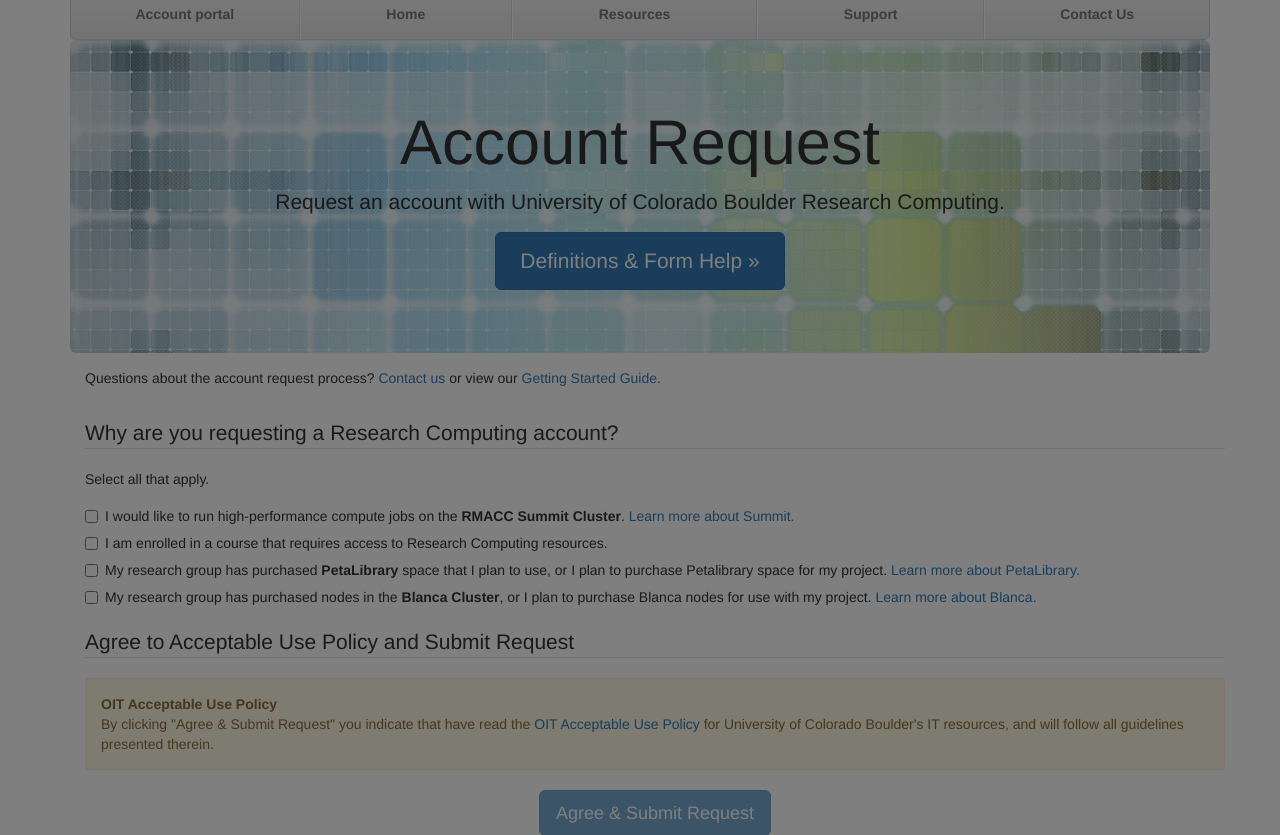
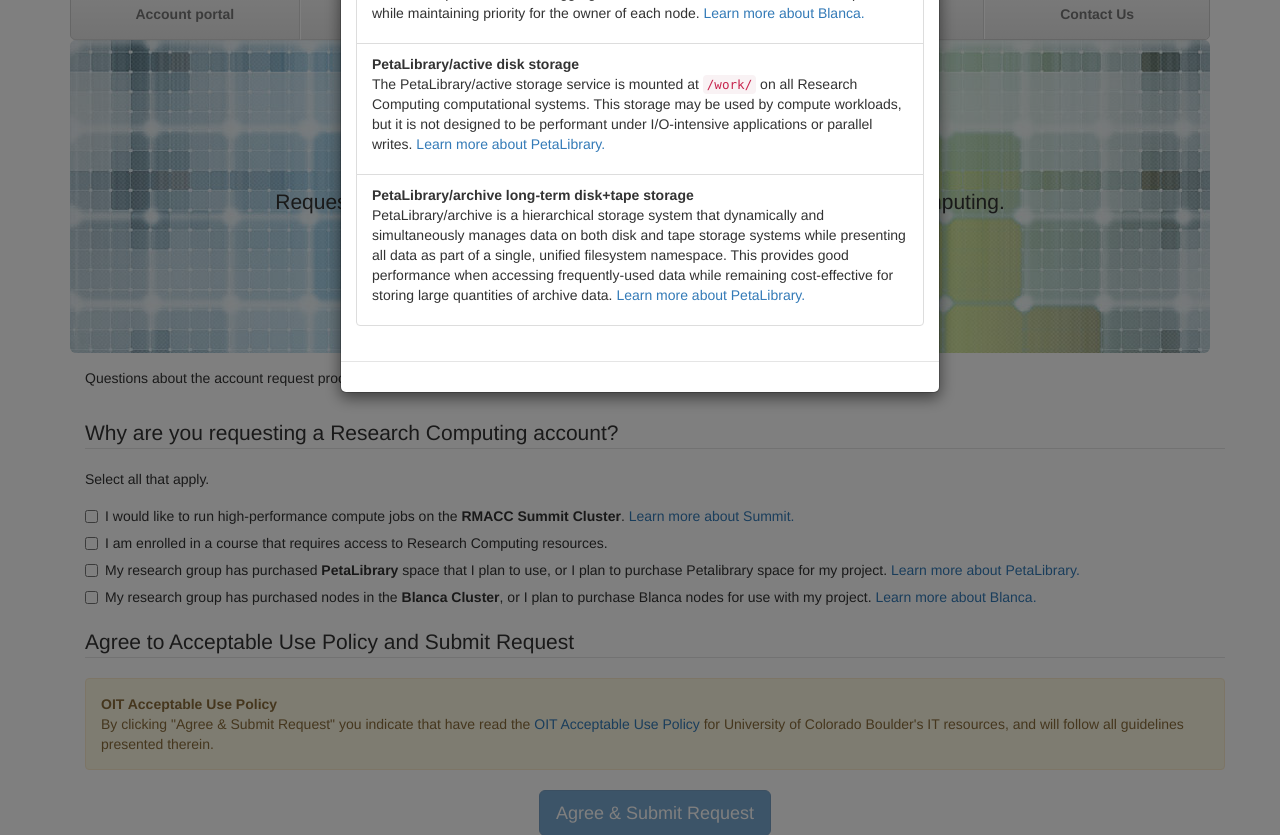
Before and after one commit to ResearchComputing/RCAMP, a Django app: page /accounts/account-request/create/intent in a window 1280 px wide, after a click that opens the changed part. Shown: the part 362-1197 px from the top of the page. Run offline with Django 3.2, Linux system fonts and the light colour scheme; parts of the project's set-up code (start-up, migrations or seed data) failed here and were passed over; some libraries are stand-ins or nearby versions.

Commit message:
Finished intent page.

```diff
--- a/rcamp/accounts/templates/account-request-intent.html
+++ b/rcamp/accounts/templates/account-request-intent.html
@@ -21,12 +21,20 @@ class="btn btn-primary btn-lg" role="button">Definitions &amp; Form Help &raquo;
 {% block modal_body %}
 <ul class="list-group">
     <li class="list-group-item">
-        <strong>Organization Credentials</strong>
-        <p>The request form requires that you successfully authenticate against
-          the organization with which you are affiliated to verify your identity.
-          The organization credentials should be the username/password pair you
-          to access your organization's resources.
-        </p>
+      <strong>Summit supercomputing cluster (2016)</strong>
+      <p>Summit is a heterogeneous supercomputing cluster based primarily on the Intel Xeon "Haswell" CPU, with secondary NVidia Tesla K80 and high-memory resources and, in the future, an Intel Xeon Phi "knights landing" MIC resource. It replaces Janus as Research Computing's flagship computational resource. All nodes sit on a first-generation Intel Omni-Path Architecture interconnect which also provides access to an IBM GPFS Parallel scratch file system. <a href="https://www.rc.colorado.edu/resources/compute/summit">Learn more about Summit.</a></p>
+    </li>
+    <li class="list-group-item">
+      <strong>Blanca "condo" compute cluster</strong>
+      <p>The Research Computing Condo Computing service offers researchers the opportunity to purchase and own compute nodes that will be operated as part of the Blanca compute cluster. The aggregate cluster is made available to all condo partners while maintaining priority for the owner of each node. <a href="https://www.rc.colorado.edu/resources/compute/blanca">Learn more about Blanca.</a></p>
+    </li>
+    <li class="list-group-item">
+      <strong>PetaLibrary/active disk storage</strong>
+      <p>The PetaLibrary/active storage service is mounted at <code>/work/</code> on all Research Computing computational systems. This storage may be used by compute workloads, but it is not designed to be performant under I/O-intensive applications or parallel writes. <a href="https://www.rc.colorado.edu/resources/storage/petalibrary">Learn more about PetaLibrary.</a></p>
+    </li>
+    <li class="list-group-item">
+      <strong>PetaLibrary/archive long-term disk+tape storage</strong>
+      <p>PetaLibrary/archive is a hierarchical storage system that dynamically and simultaneously manages data on both disk and tape storage systems while presenting all data as part of a single, unified filesystem namespace. This provides good performance when accessing frequently-used data while remaining cost-effective for storing large quantities of archive data. <a href="https://www.rc.colorado.edu/resources/storage/petalibrary">Learn more about PetaLibrary.</a></p>
     </li>
 </ul>
 {% endblock %}
```
